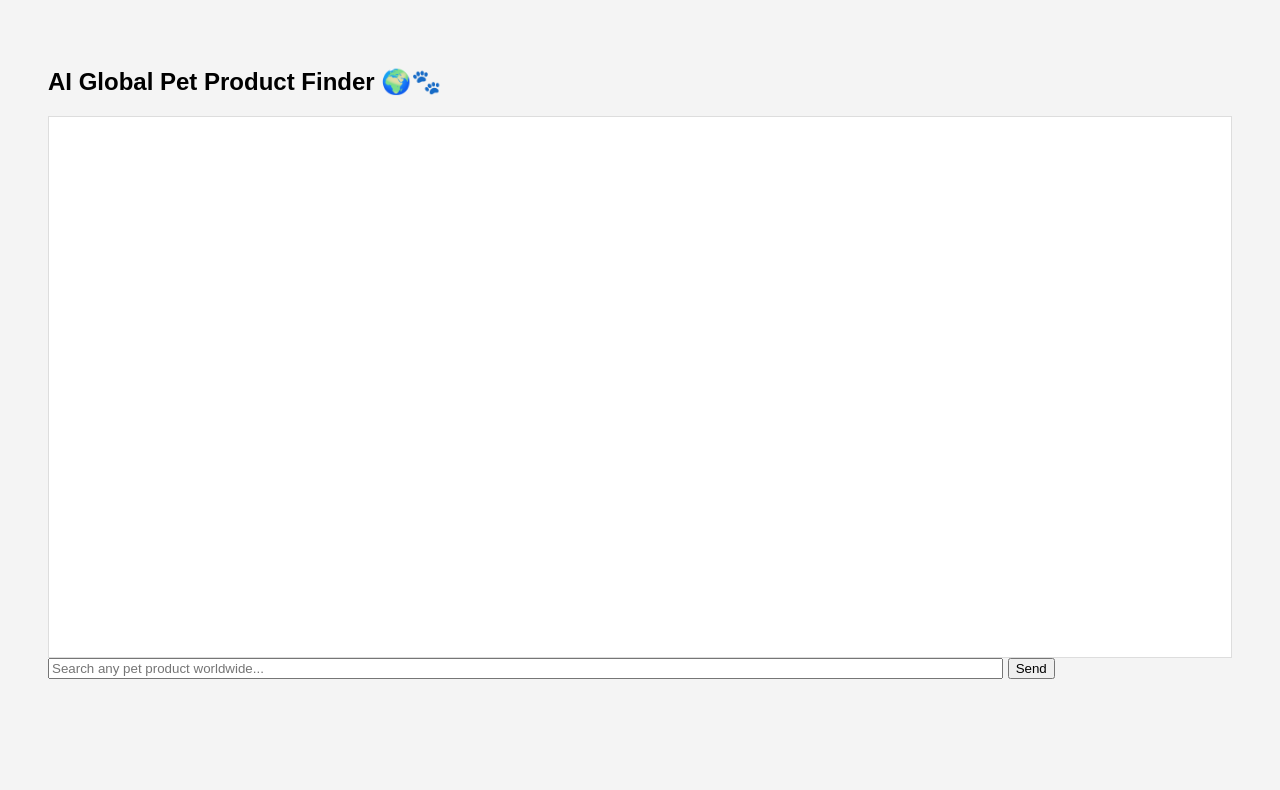
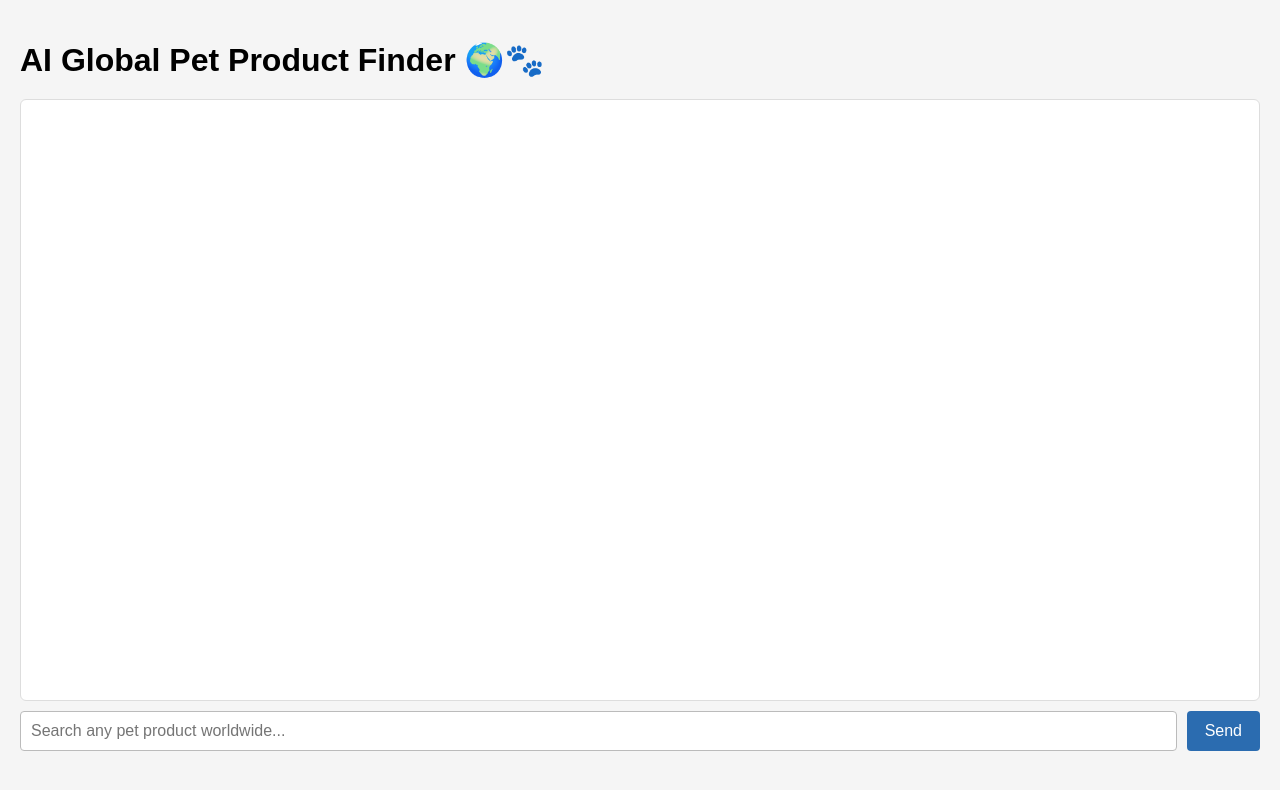
Before and after one commit to jj6666666/ai-price-finder, a plain HTML site: page index.html in a window 1280 px wide. Drawn offline with Linux system fonts and the light colour scheme.

```diff
--- a/index.html
+++ b/index.html
@@ -1,31 +1,123 @@
 <!DOCTYPE html>
-<html>
+<html lang="en">
 <head>
-<title>AI Global Pet Product Finder</title>
+<meta charset="UTF-8" />
+<title>AI Global Pet Product Finder 🌍🐾</title>
 <style>
-body { font-family: Arial; padding:40px; background:#f4f4f4; }
-#chat { border:1px solid #ddd; padding:20px; height:500px; overflow:auto; background:white; }
-.user { color:blue; margin:10px 0; }
-.bot { color:green; margin:10px 0; }
+    body {
+        font-family: Arial, sans-serif;
+        background: #f5f5f5;
+        margin: 0;
+        padding: 20px;
+    }
+    h1 {
+        margin-bottom: 20px;
+    }
+    #chat {
+        background: white;
+        border: 1px solid #ddd;
+        border-radius: 6px;
+        padding: 20px;
+        height: 70vh;
+        overflow-y: auto;
+        margin-bottom: 10px;
+    }
+    .user {
+        color: blue;
+        margin: 10px 0;
+        font-weight: bold;
+    }
+    .bot {
+        color: green;
+        margin: 10px 0;
+        white-space: pre-wrap;
+    }
+    #inputBox {
+        display: flex;
+        gap: 10px;
+        width: 100%;
+    }
+    #msg {
+        flex: 1;
+        padding: 10px;
+        font-size: 16px;
+        border-radius: 4px;
+        border: 1px solid #bbb;
+    }
+    button {
+        padding: 10px 18px;
+        font-size: 16px;
+        background: #2b6cb0;
+        color: white;
+        border: none;
+        border-radius: 4px;
+        cursor: pointer;
+    }
 </style>
 </head>
 <body>
 
-<h2>AI Global Pet Product Finder 🌍🐾</h2>
+<h1>AI Global Pet Product Finder 🌍🐾</h1>
+
 <div id="chat"></div>
-<input id="msg" style="width:80%" placeholder="Search any pet product worldwide...">
-<button onclick="send()">Send</button>
+
+<div id="inputBox">
+    <input id="msg" placeholder="Search any pet product worldwide..." />
+    <button onclick="send()">Send</button>
+</div>
 
 <script>
 async function send() {
-    let chat = document.getElementById("chat");
-    let msg = document.getElementById("msg").value;
-    chat.innerHTML += `<div class="user">You: ${msg}</div>`;
+    const chat = document.getElementById("chat");
+    const msgBox = document.getElementById("msg");
 
-    let r = await fetch("https://https://ai-price-finder.onrender.com/search?query=" + encodeURIComponent(msg));
-    let data = await r.json();
+    const text = msgBox.value.trim();
+    if (!text) return;
 
-    chat.innerHTML += `<div class="bot"><pre>${JSON.stringify(data.ai_choice, null, 2)}</pre></div>`;
+    // show user message
+    chat.innerHTML += `<div class="user">You: ${text}</div>`;
+    msgBox.value = "";
+    chat.scrollTop = chat.scrollHeight;
+
+    // call backend API
+    try {
+        const response = await fetch(
+            "https://ai-price-finder.onrender.com/search?query=" + encodeURIComponent(text)
+        );
+
+        if (!response.ok) {
+            chat.innerHTML += `<div class="bot">⚠️ Server error: ${response.status}</div>`;
+            chat.scrollTop = chat.scrollHeight;
+            return;
+        }
+
+        const data = await response.json();
+
+        if (!data.best) {
+            chat.innerHTML += `<div class="bot">No prices found for that product.</div>`;
+            chat.scrollTop = chat.scrollHeight;
+            return;
+        }
+
+        const b = data.best;
+
+        chat.innerHTML += `
+            <div class="bot">
+                ✅ <strong>Best Match Found</strong><br><br>
+                <strong>${b.title}</strong><br>
+                Price: £${b.price.toFixed(2)}<br>
+                <a href="${b.url}" target="_blank">Open product page</a><br><br>
+                <strong>All scraped results:</strong><br>
+                <pre>${JSON.stringify(data.results, null, 2)}</pre>
+            </div>
+        `;
+
+        chat.scrollTop = chat.scrollHeight;
+
+    } catch (error) {
+        chat.innerHTML += `<div class="bot">❌ Error: ${error.message}</div>`;
+        chat.scrollTop = chat.scrollHeight;
+    }
 }
 </script>
 
```
